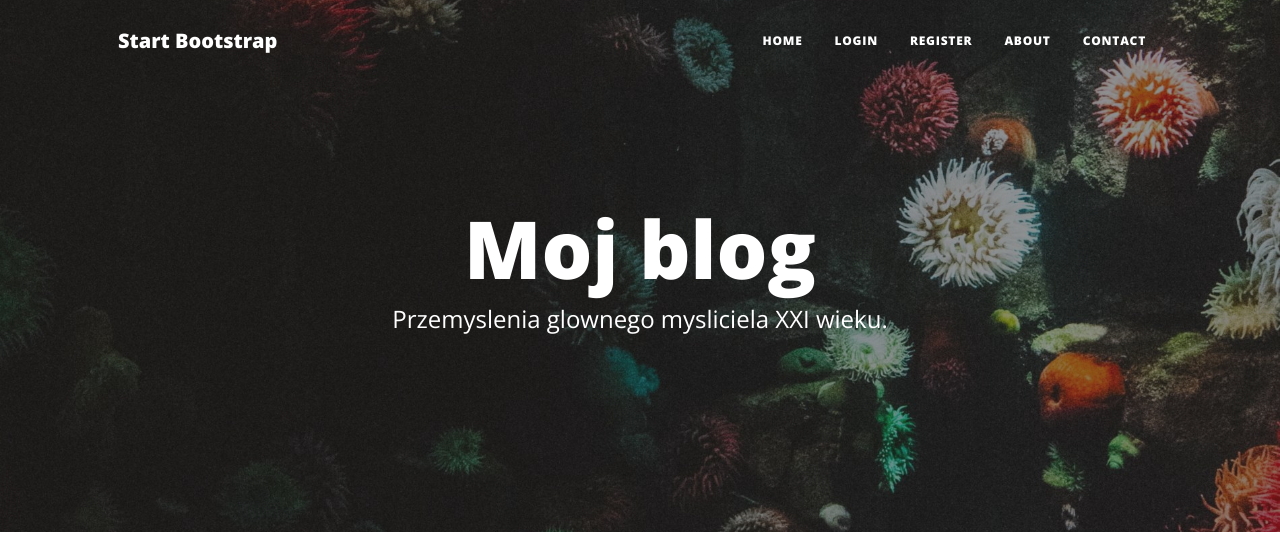
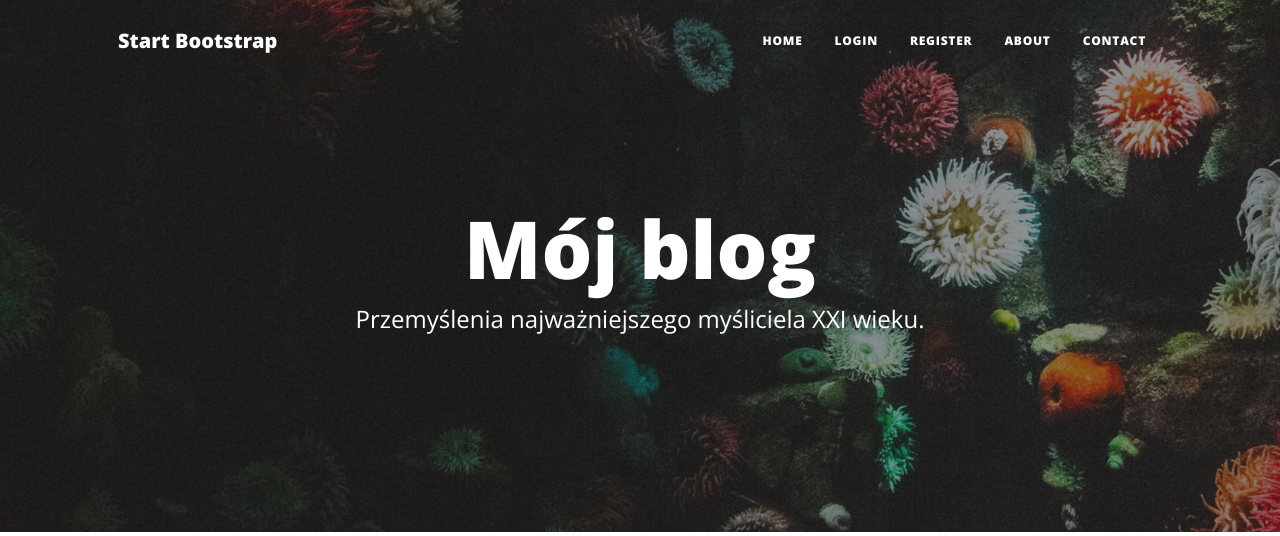
Before and after one commit to artur1137/Python-course-blog-website, a Flask app: page / in a window 1280 px wide. Shown: the top 536 px of the page. Run offline with Flask 3, Linux system fonts and the light colour scheme; data that the repository does not hold is empty; some libraries are stand-ins or nearby versions.

Commit message:
Change home page heading

```diff
--- a/templates/index.html
+++ b/templates/index.html
@@ -9,8 +9,8 @@
     <div class="row gx-4 gx-lg-5 justify-content-center">
       <div class="col-md-10 col-lg-8 col-xl-7">
         <div class="site-heading">
-          <h1>Moj blog</h1>
-          <span class="subheading">Przemyslenia glownego mysliciela XXI wieku.</span>
+          <h1>Mój blog</h1>
+          <span class="subheading">Przemyślenia najważniejszego myśliciela XXI wieku.</span>
         </div>
       </div>
     </div>
```
